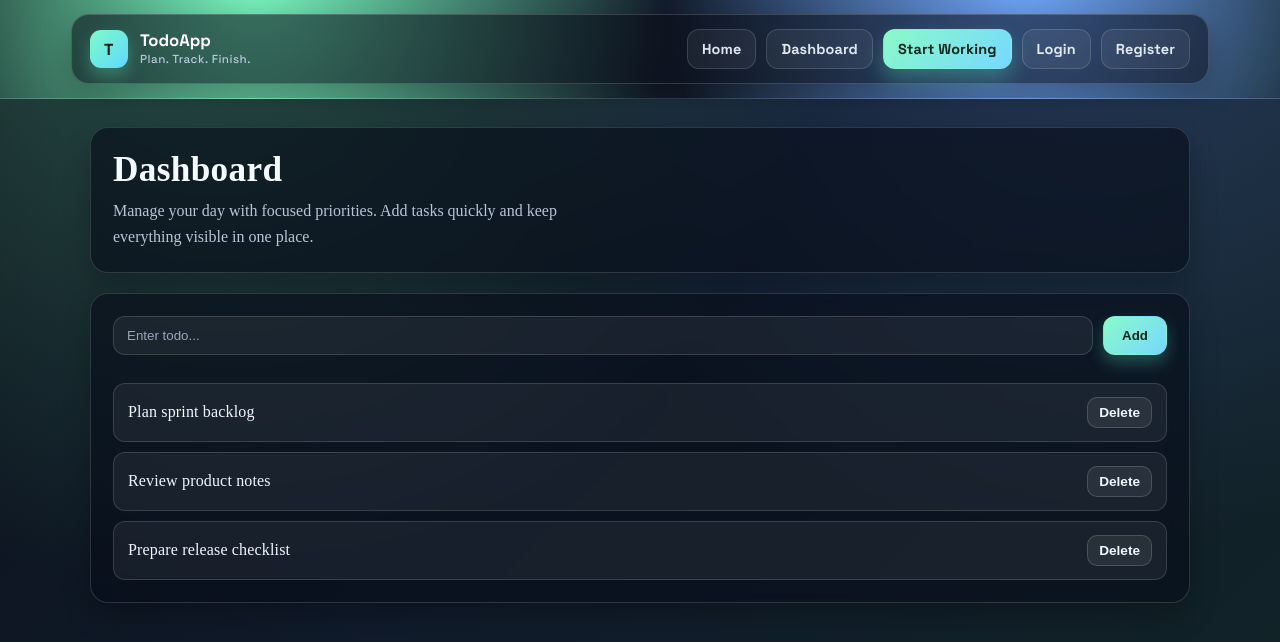
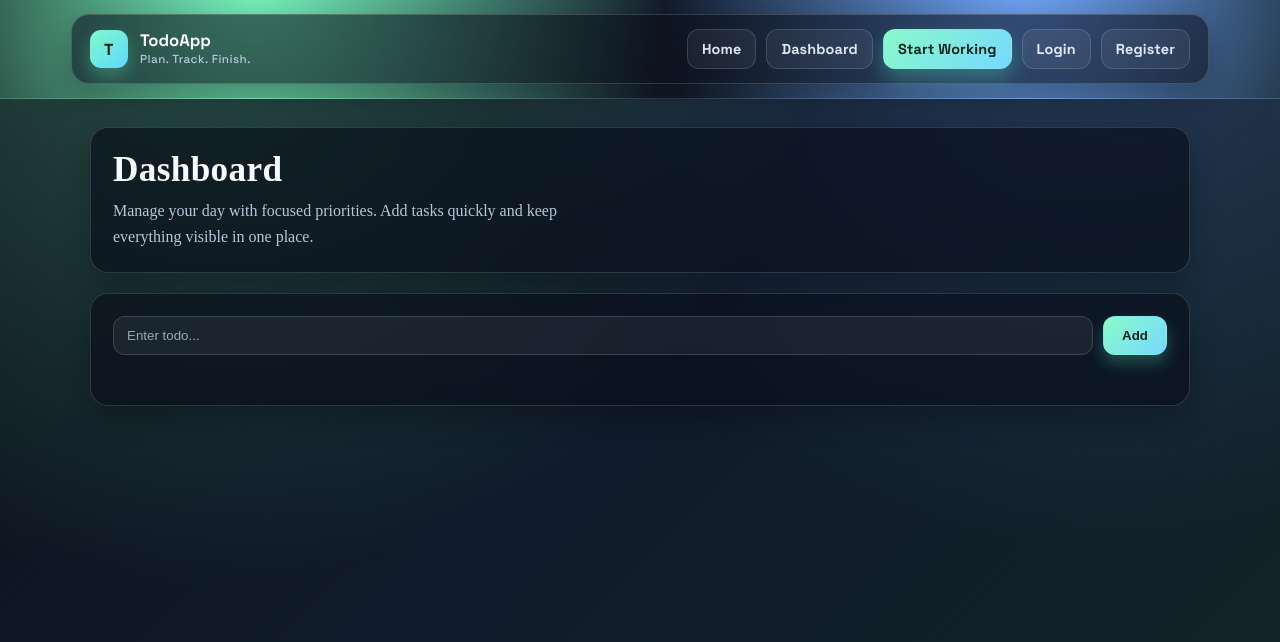
Before and after one commit to Rudrakshsachdev/Next_js_Tutorial, a Next.js app in the folder todo-app/: page /dashboard in a window 1280 px wide. Shown: the top 642 px of the page. Built offline with nearby package versions, Linux system fonts and the light colour scheme.

Commit message:
feat: implement todo management functionality with add and delete features

```diff
--- a/todo-app/src/app/dashboard/page.js
+++ b/todo-app/src/app/dashboard/page.js
@@ -1,13 +1,11 @@
+"use client";
 import TodoInput from "@/components/todos/TodoInput";
 import TodoList from "@/components/todos/TodoList";
 import styles from "../app-theme.module.css";
+import { useState } from "react";
 
 export default function Dashboard() {
-  const todos = [
-    { id: 1, title: "Plan sprint backlog" },
-    { id: 2, title: "Review product notes" },
-    { id: 3, title: "Prepare release checklist" },
-  ];
+  const [todos, setTodos] = useState([]);
 
   return (
     <main className={styles.pageShell}>
@@ -21,8 +19,8 @@ export default function Dashboard() {
         </div>
 
         <div className={`${styles.card} ${styles.stack}`}>
-          <TodoInput />
-          <TodoList todos={todos} />
+          <TodoInput setTodos={setTodos} />
+          <TodoList todos={todos} setTodos={setTodos} />
         </div>
       </section>
     </main>
--- a/todo-app/src/components/todos/TodoInput.jsx
+++ b/todo-app/src/components/todos/TodoInput.jsx
@@ -3,11 +3,18 @@
 import { useState } from "react";
 import styles from "./TodoInput.module.css";
 
-export default function TodoInput() {
+export default function TodoInput({ setTodos }) {
   const [text, setText] = useState("");
 
   const handleAdd = () => {
-    console.log(text);
+    if (!text.trim()) return;
+
+    const newTodo = {
+      id: Date.now(),
+      title: text,
+    };
+
+    setTodos((prev) => [...prev, newTodo]);
     setText("");
   };
 
--- a/todo-app/src/components/todos/TodoItem.jsx
+++ b/todo-app/src/components/todos/TodoItem.jsx
@@ -1,10 +1,17 @@
+"use client";
 import styles from "./TodoItem.module.css";
 
-export default function TodoItem({ todo }) {
+export default function TodoItem({ todo, setTodos }) {
+  const handleDelete = () => {
+    setTodos((prev) => prev.filter((t) => t.id !== todo.id));
+  };
+
   return (
     <div className={styles.item}>
       <span className={styles.title}>{todo.title}</span>
-      <button className={styles.deleteBtn}>Delete</button>
+      <button className={styles.deleteBtn} onClick={handleDelete}>
+        Delete
+      </button>
     </div>
   );
 }
--- a/todo-app/src/components/todos/TodoList.jsx
+++ b/todo-app/src/components/todos/TodoList.jsx
@@ -1,11 +1,11 @@
 import TodoItem from "./TodoItem";
 import styles from "./TodoList.module.css";
 
-export default function TodoList({ todos }) {
+export default function TodoList({ todos, setTodos }) {
   return (
     <div className={styles.list}>
       {todos.map((todo) => (
-        <TodoItem key={todo.id} todo={todo} />
+        <TodoItem key={todo.id} todo={todo} setTodos={setTodos} />
       ))}
     </div>
   );
```
